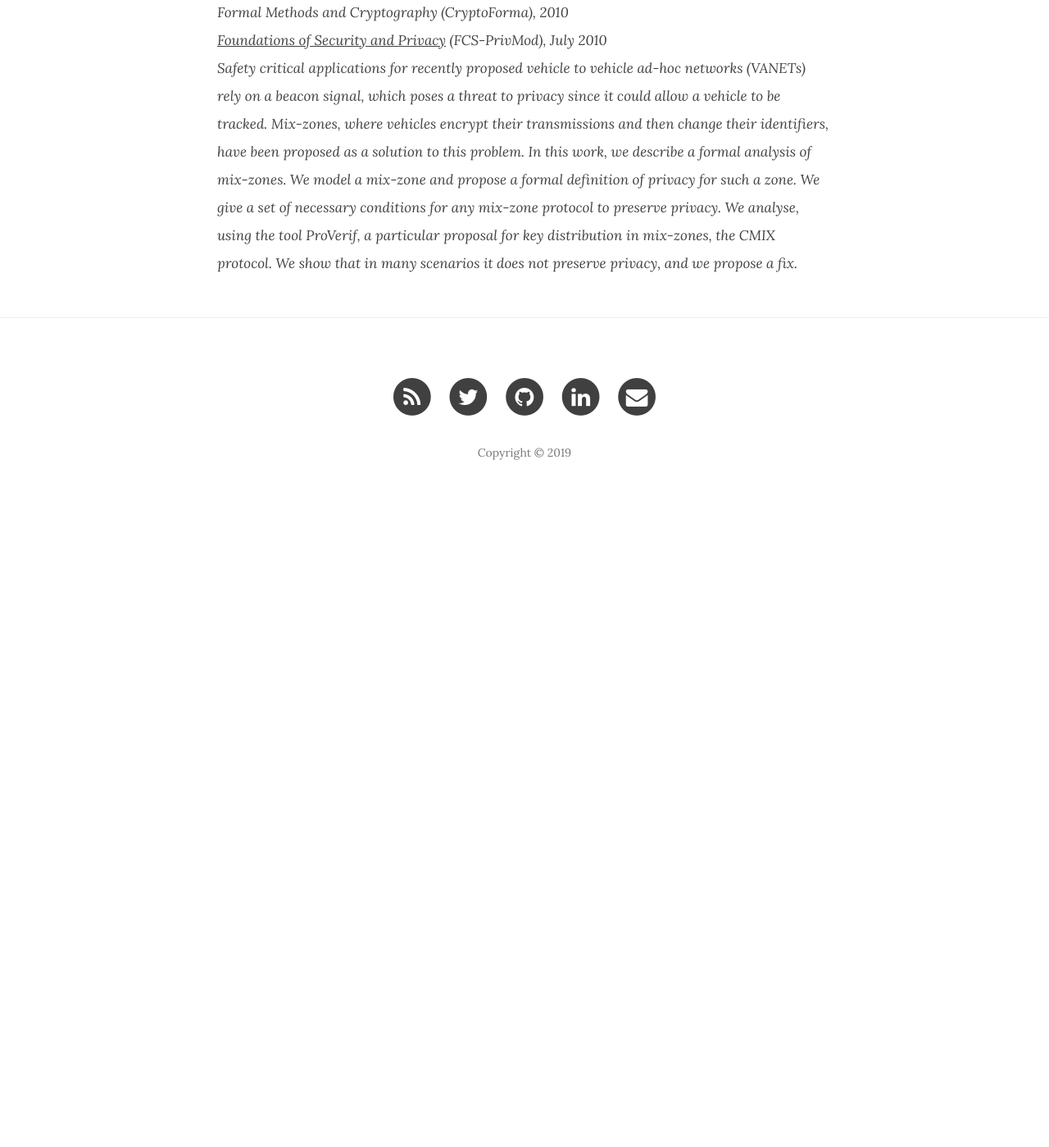
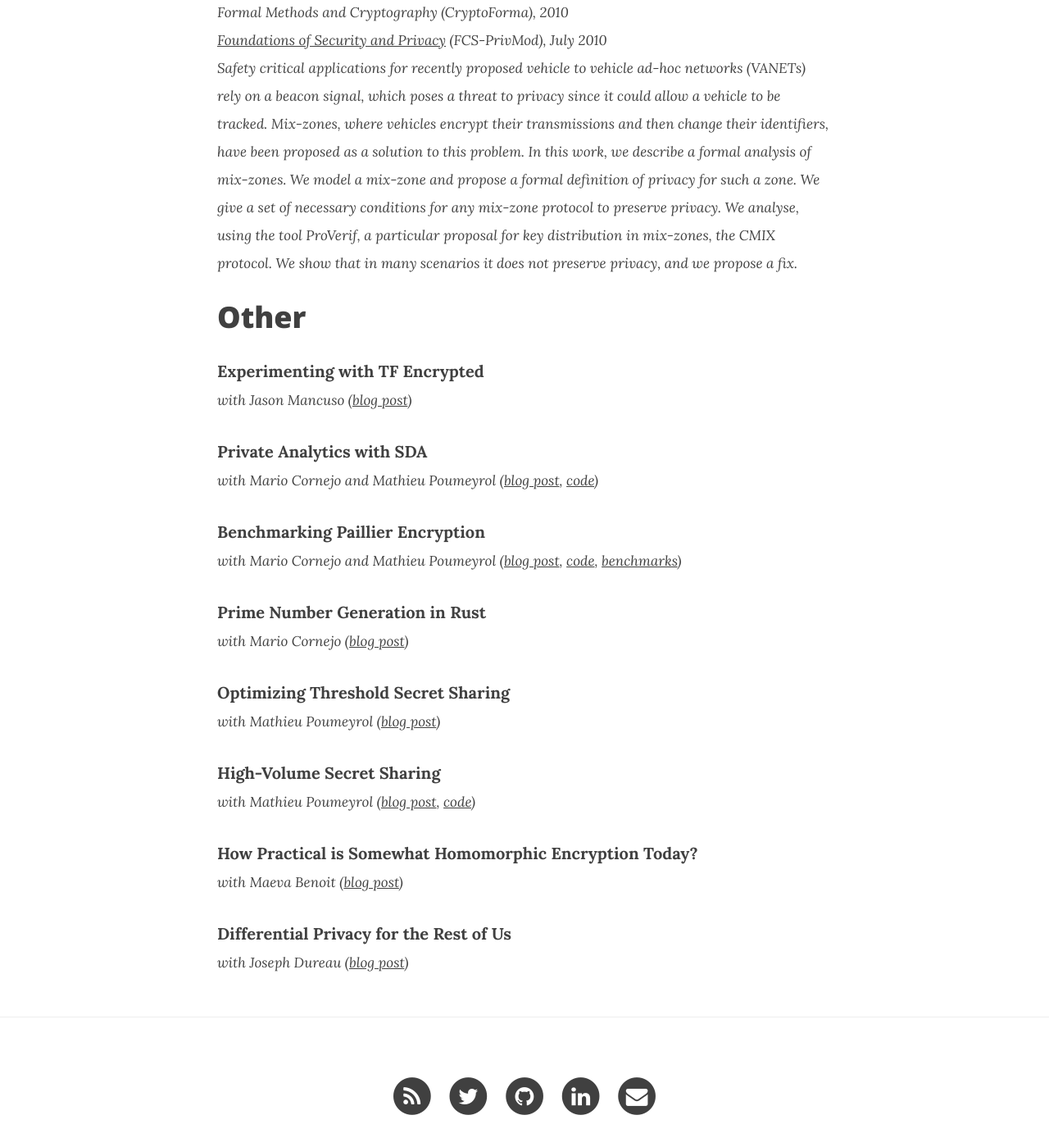
Before and after one commit to mortendahl/mortendahl.github.io, a Jekyll site: the page built from resources.md, in a window 1280 px wide and 1400 px high, scrolled down 4195 px. Shown: the whole window at 82% size. Built offline with Jekyll 4.4.1, drawn with Linux system fonts in a browser that asks for light colours; nearby versions of some CDN libraries; before the commit the page ends 4825 px from its top, so only the background shows below that; some of the changed text lies outside the part shown.

Commit message:
external blog posts

```diff
--- a/talks.md
+++ b/resources.md
@@ -63,3 +63,29 @@ We show how any protocol in our class can be compiled to a symbolic representati
 <br/><small><em>Formal Methods and Cryptography (CryptoForma), 2010</em></small>
 <br/><small><em>[Foundations of Security and Privacy](http://www.floc-conference.org/FCS-PrivMod-home.html) (FCS-PrivMod), July 2010</em></small>
 <br/><small><em>Safety critical applications for recently proposed vehicle to vehicle ad-hoc networks (VANETs) rely on a beacon signal, which poses a threat to privacy since it could allow a vehicle to be tracked. Mix-zones, where vehicles encrypt their transmissions and then change their identifiers, have been proposed as a solution to this problem. In this work, we describe a formal analysis of mix-zones. We model a mix-zone and propose a formal definition of privacy for such a zone. We give a set of necessary conditions for any mix-zone protocol to preserve privacy. We analyse, using the tool ProVerif, a particular proposal for key distribution in mix-zones, the CMIX protocol. We show that in many scenarios it does not preserve privacy, and we propose a fix.</em></small>
+
+# Other
+
+<strong>Experimenting with TF Encrypted</strong>
+<br/><small><em>with Jason Mancuso ([blog post](https://medium.com/dropoutlabs/experimenting-with-tf-encrypted-fe37977ff03c))</em></small>
+
+<strong>Private Analytics with SDA</strong>
+<br/><small><em>with Mario Cornejo and Mathieu Poumeyrol ([blog post](https://medium.com/snips-ai/private-analytics-with-sda-d98a0251ab32), [code](https://github.com/snipsco/sda))</em></small>
+
+<strong>Benchmarking Paillier Encryption</strong>
+<br/><small><em>with Mario Cornejo and Mathieu Poumeyrol ([blog post](https://medium.com/snips-ai/benchmarking-paillier-encryption-15631a0b5ad8), [code](https://github.com/mortendahl/rust-paillier), [benchmarks](https://github.com/mortendahl/paillier-libraries-benchmarks))</em></small>
+
+<strong>Prime Number Generation in Rust</strong>
+<br/><small><em>with Mario Cornejo ([blog post](https://medium.com/snips-ai/prime-number-generation-2a02f28508ff))</em></small>
+
+<strong>Optimizing Threshold Secret Sharing</strong>
+<br/><small><em>with Mathieu Poumeyrol ([blog post](https://medium.com/snips-ai/optimizing-threshold-secret-sharing-c877901231e5))</em></small>
+
+<strong>High-Volume Secret Sharing</strong>
+<br/><small><em>with Mathieu Poumeyrol ([blog post](https://medium.com/snips-ai/high-volume-secret-sharing-2e7dc5b41e9a), [code](https://github.com/mortendahl/rust-threshold-secret-sharing))</em></small>
+
+<strong>How Practical is Somewhat Homomorphic Encryption Today?</strong>
+<br/><small><em>with Maeva Benoit ([blog post](https://medium.com/snips-ai/how-practical-is-somewhat-homomorphic-encryption-today-6818d1c6f7f6))</em></small>
+
+<strong>Differential Privacy for the Rest of Us</strong>
+<br/><small><em>with Joseph Dureau ([blog post](https://medium.com/snips-ai/differential-privacy-for-the-rest-of-us-665e053cec17))</em></small>
```
Also changed, not shown: other parts of resources.md (+1 -1 lines).
